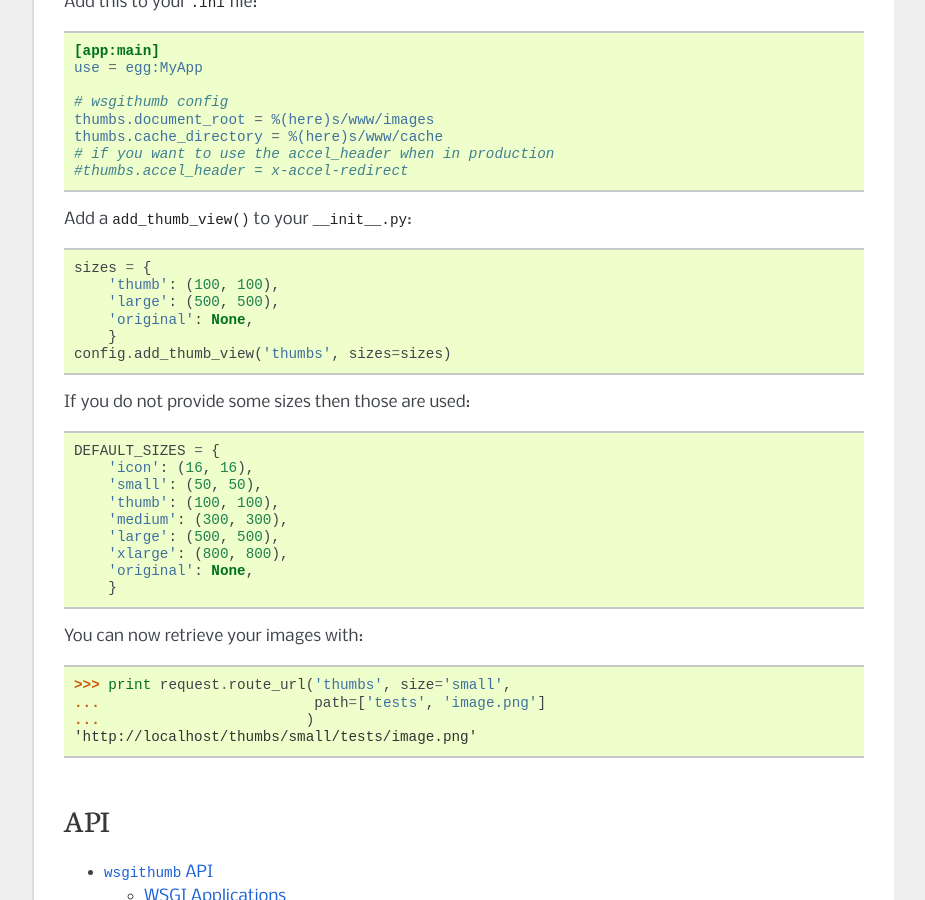
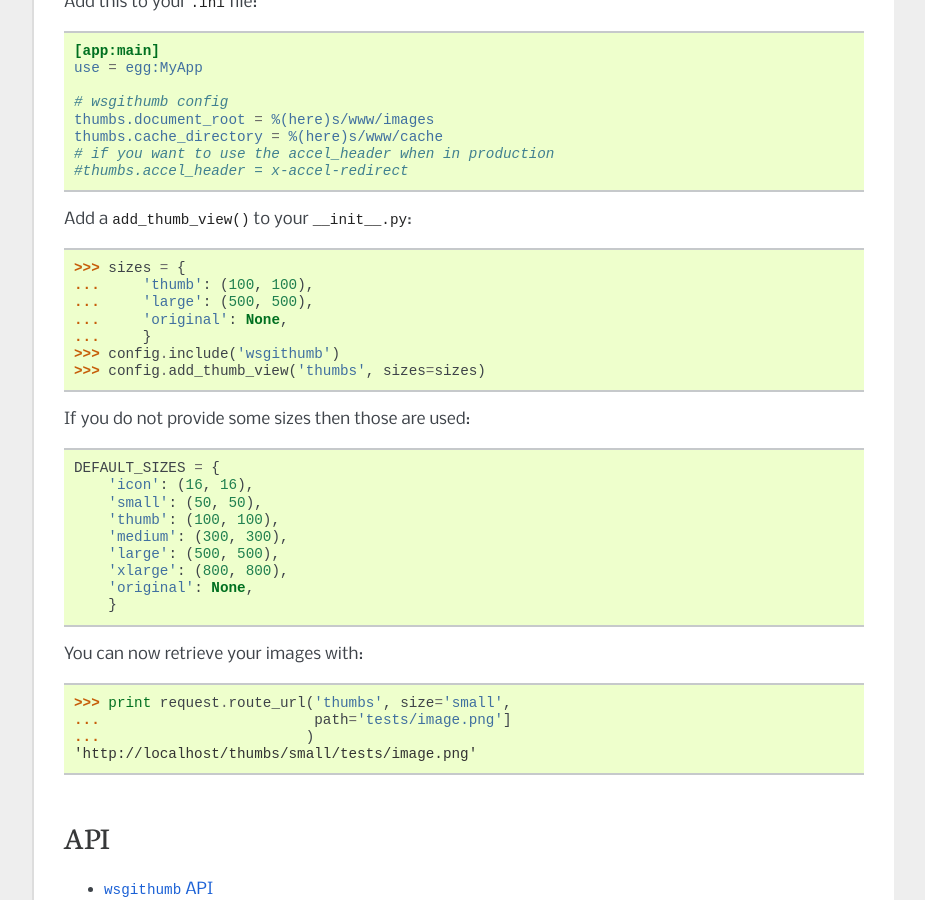
Before and after one commit to gawel/wsgithumb, a Sphinx documentation site: the page built from docs/index.rst, in a window 1280 px wide and 900 px high, scrolled down 2221 px. Shown: the whole window, without its empty margins (198-1123 px from the left). Built offline with Sphinx 7.4.7, drawn with Linux system fonts in a browser that asks for light colours; some of the changed lines change nothing that is shown.

Commit message:
more doctests

```diff
--- a/docs/index.rst
+++ b/docs/index.rst
@@ -124,14 +124,23 @@ Add this to your ``.ini`` file:
     # if you want to use the accel_header when in production
     #thumbs.accel_header = x-accel-redirect
 
+..
+    >>> from pyramid import testing
+    >>> config = testing.setUp()
+    >>> config.registry.settings.update({
+    ...   'thumbs.document_root': '/tmp/www/images',
+    ...   'thumbs.cache_directory': '/tmp/www/cache',
+    ... })
+
 Add a :func:`~wsgithumb.add_thumb_view` to your ``__init__.py``::
 
-    sizes = {
-        'thumb': (100, 100),
-        'large': (500, 500),
-        'original': None,
-        }
-    config.add_thumb_view('thumbs', sizes=sizes)
+    >>> sizes = {
+    ...     'thumb': (100, 100),
+    ...     'large': (500, 500),
+    ...     'original': None,
+    ...     }
+    >>> config.include('wsgithumb')
+    >>> config.add_thumb_view('thumbs', sizes=sizes)
 
 If you do not provide some sizes then those are used::
 
@@ -148,7 +157,7 @@ If you do not provide some sizes then those are used::
 You can now retrieve your images with::
 
     >>> print request.route_url('thumbs', size='small',
-    ...                         path=['tests', 'image.png']
+    ...                         path='tests/image.png']
     ...                        ) #doctest: +SKIP
     'http://localhost/thumbs/small/tests/image.png'
 
```
